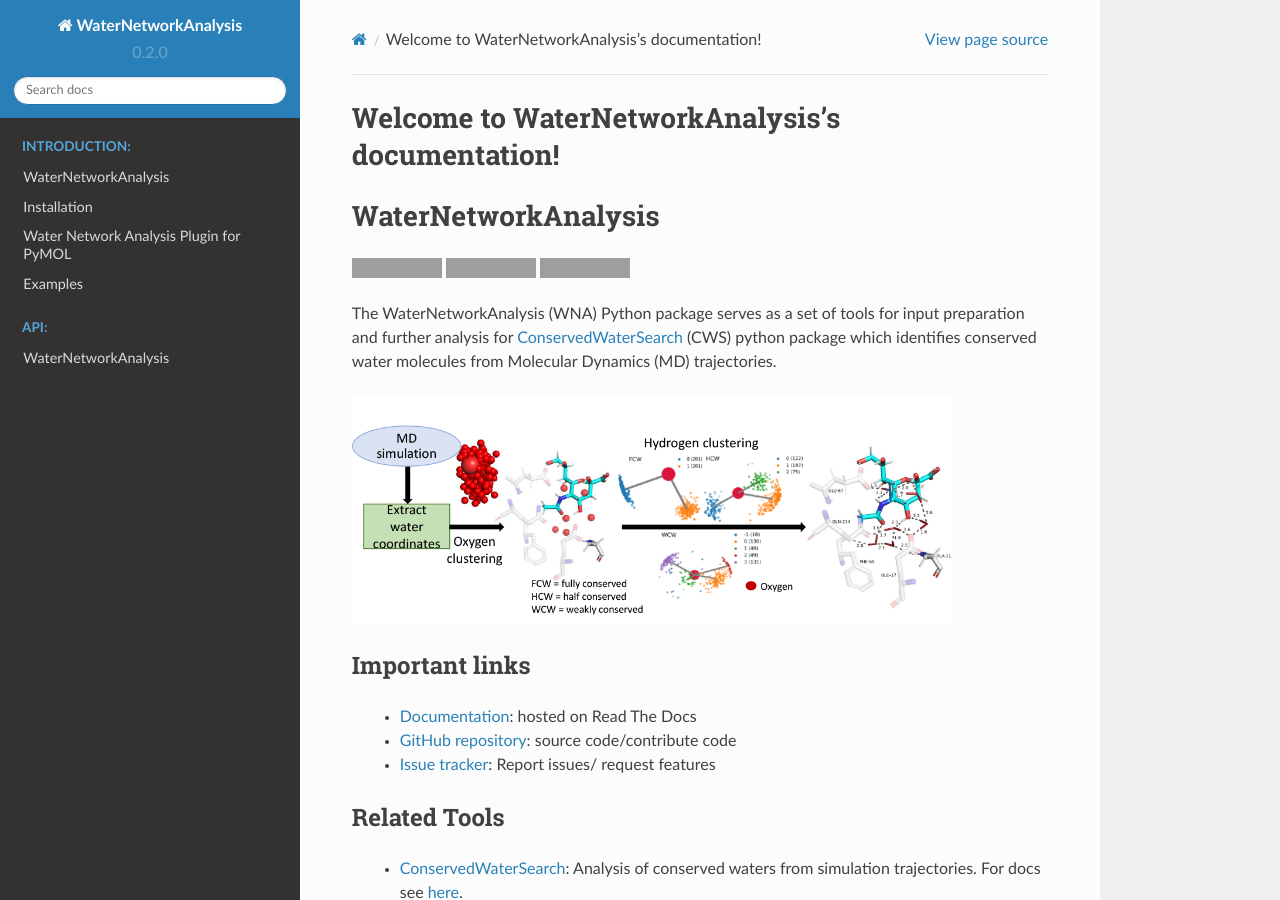
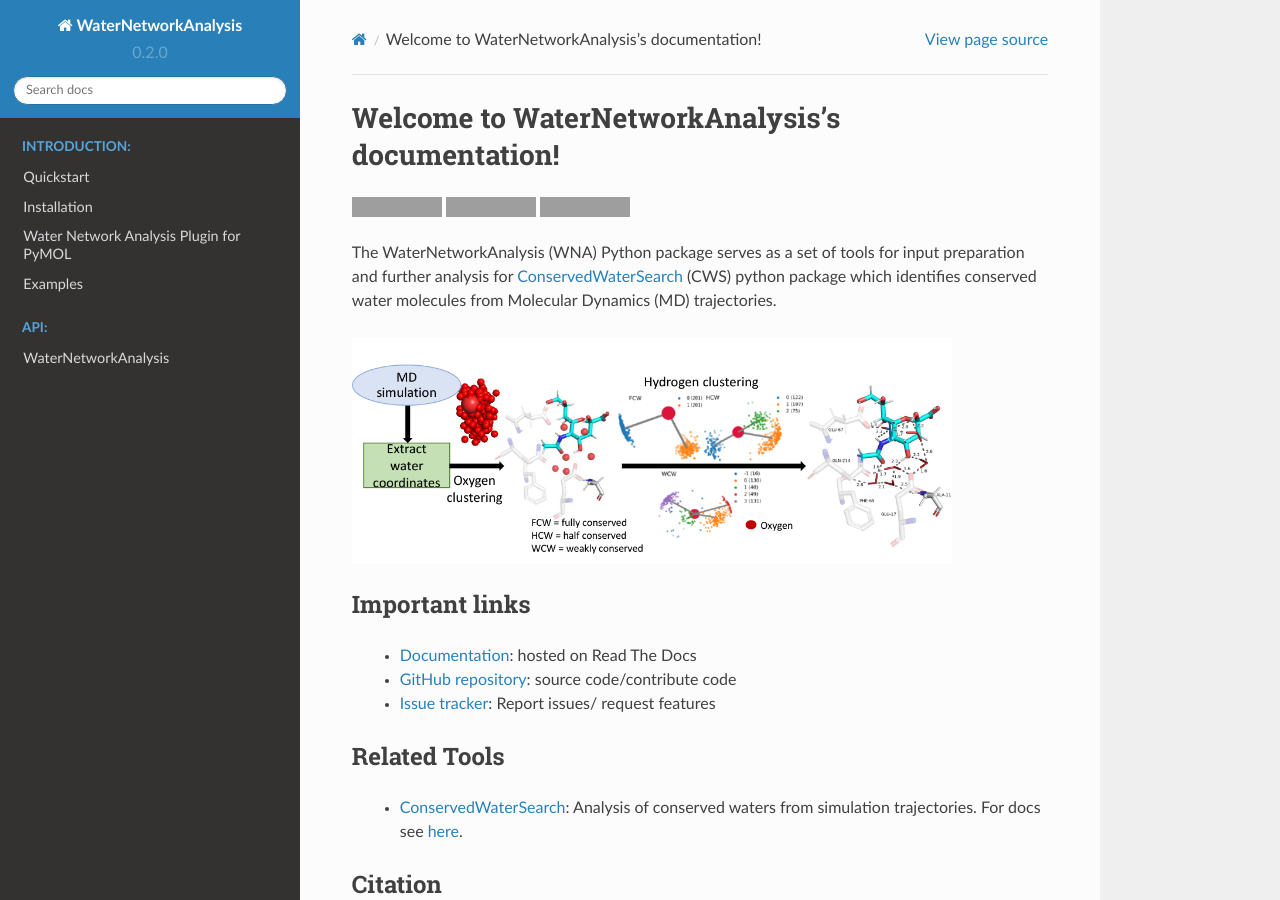
Before and after one commit to JecaTosovic/WaterNetworkAnalysis, a Sphinx documentation site: the page built from docs/source/index.rst, in a window 1280 px wide and 900 px high. Built offline with Sphinx 7.4.7 and the Read the Docs theme 2.0.0, drawn with Linux system fonts in a browser that asks for light colours; some of the changed lines change nothing that is shown; some of the changed text lies outside the part shown; grey boxes are pictures that could not be loaded.

Commit message:
update landing page

```diff
--- a/README.rst
+++ b/README.rst
@@ -1,5 +1,5 @@
 WaterNetworkAnalysis
-====================
+--------------------
 .. image:: https://readthedocs.org/projects/waternetworkanalysis/badge/?version=latest
     :target: https://waternetworkanalysis.readthedocs.io/en/latest/?badge=latest
 .. image:: https://badge.fury.io/py/WaterNetworkAnalysis.svg
@@ -10,7 +10,7 @@
 
 The WaterNetworkAnalysis (WNA) Python package serves as a set of tools for input preparation and further analysis for `ConservedWaterSearch <https://conservedwatersearch.readthedocs.io/en/latest/>`__ (CWS) python package which identifies conserved water molecules from Molecular Dynamics (MD) trajectories.
 
-.. image:: https://github.com/JecaTosovic/WaterNetworkAnalysis/blob/master/docs/source/figs/Scheme.png
+.. image::  https://raw.githubusercontent.com/JecaTosovic/WaterNetworkAnalysis/master/docs/source/figs/Scheme.png
   :width: 600
 
 Important links
@@ -124,5 +124,5 @@
 
 
 
-.. image:: https://github.com/JecaTosovic/WaterNetworkAnalysis/blob/master/docs/source/figs/Results.png
+.. image:: https://raw.githubusercontent.com/JecaTosovic/WaterNetworkAnalysis/master/docs/source/figs/Results.png
   :width: 600
--- a/docs/source/index.rst
+++ b/docs/source/index.rst
@@ -1,7 +1,9 @@
+================================================
 Welcome to WaterNetworkAnalysis's documentation!
 ================================================
 
-.. include:: quickstart.rst
+.. include:: ../../README.rst
+    :start-line: 2
 
 .. toctree::
    :maxdepth: 2
--- a/docs/source/quickstart.rst
+++ b/docs/source/quickstart.rst
@@ -1,14 +1,6 @@
-.. include:: ../../README.rst
-    :start-line: 0
-    :end-line: 12
-
-.. image:: figs/Scheme.png
-  :width: 600
+==========
+Quickstart
+==========
 
 .. include:: ../../README.rst
-    :start-line: 15
-    :end-line: 125
-
-
-.. image:: figs/Results.png
-  :width: 600
+  :start-line: 2
```
